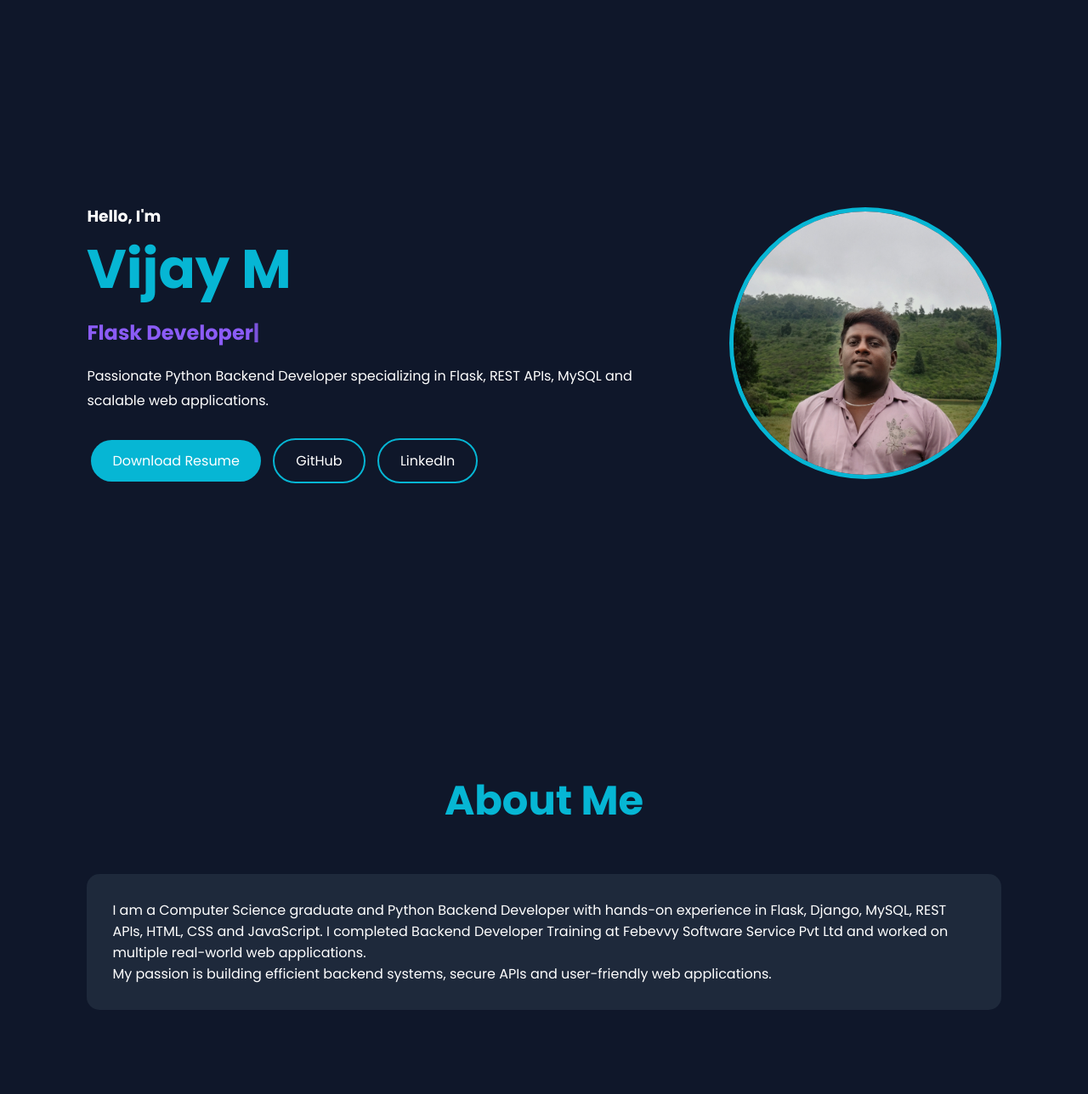
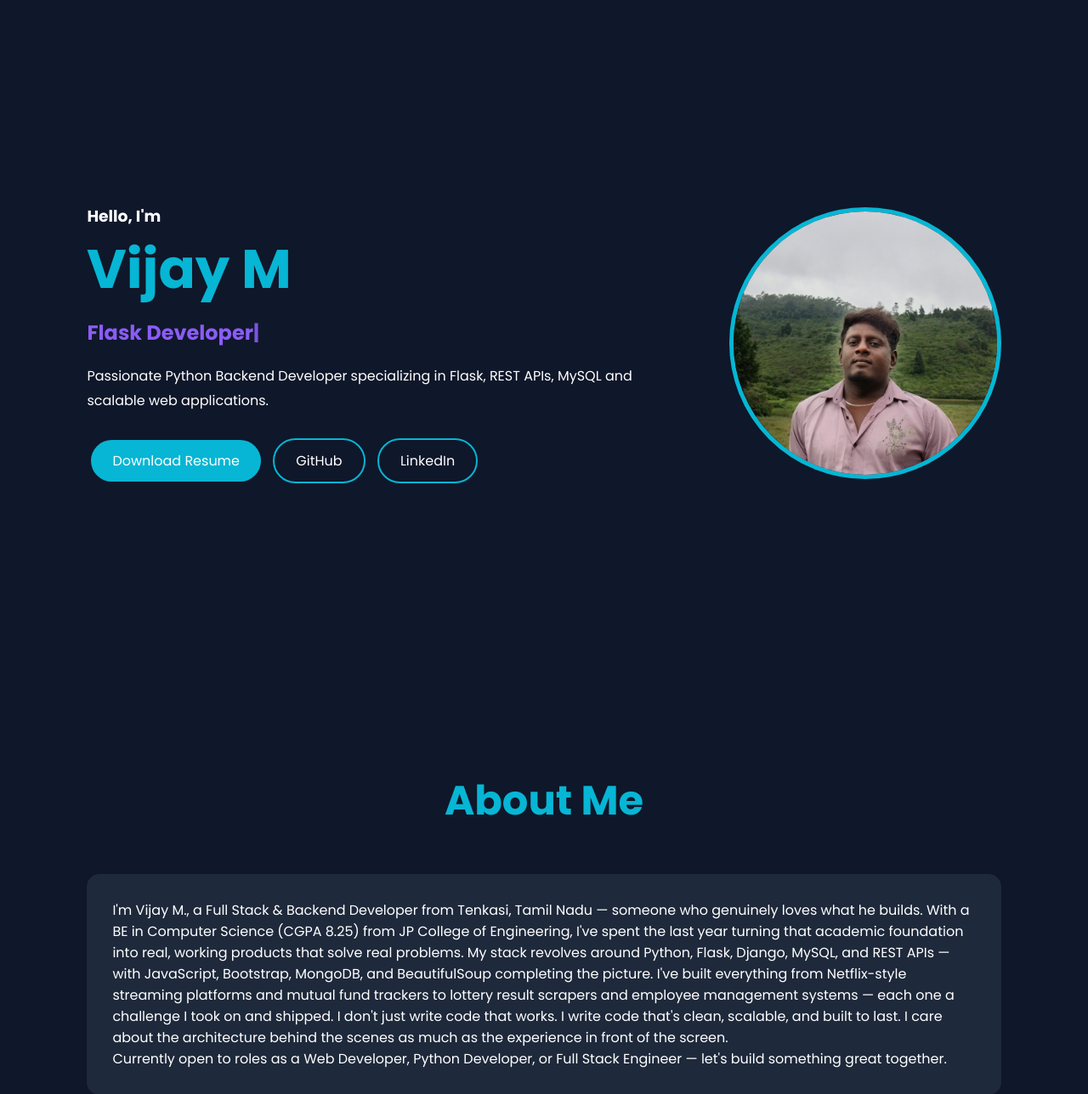
Before and after one commit to VijayM006/new_portfolio, a Flask app: page / in a window 1280 px wide. Shown: the part 640-1928 px from the top of the page at 85% size. Run offline with Flask 3, Linux system fonts and the light colour scheme.

Commit message:
Reset my about

```diff
--- a/app.py
+++ b/app.py
@@ -1,6 +1,10 @@
 from flask import Flask, render_template, request, flash, redirect, url_for, send_from_directory
 from flask_mail import Mail, Message
 import os
+from dotenv import load_dotenv
+
+
+load_dotenv()
 
 app = Flask(__name__)
 
@@ -15,10 +19,10 @@ app.config['MAIL_PORT'] = 587
 app.config['MAIL_USE_TLS'] = True
 
 # Your Gmail
-app.config['MAIL_USERNAME'] = 'vijayradankkl006@gmail.com'
+import os
 
-# Gmail App Password
-app.config['MAIL_PASSWORD'] = 'uldtljytrjgsqdth'
+app.config['MAIL_USERNAME'] = os.getenv('MAIL_USERNAME')
+app.config['MAIL_PASSWORD'] = os.getenv('MAIL_PASSWORD')
 
 mail = Mail(app)
 
--- a/templates/index.html
+++ b/templates/index.html
@@ -101,18 +101,17 @@
         <div class="glass-card" data-aos="fade-up">
 
             <p>
-                I am a Computer Science graduate and Python Backend Developer
-                with hands-on experience in Flask, Django, MySQL,
-                REST APIs, HTML, CSS and JavaScript.
+               I'm Vijay M., a Full Stack & Backend Developer from Tenkasi, Tamil Nadu — someone who genuinely loves what he builds. With a BE in Computer Science (CGPA 8.25) from JP College of Engineering, I've spent the last year turning that academic foundation into real, working products that solve real problems.
 
-                I completed Backend Developer Training at
-                Febevvy Software Service Pvt Ltd and worked on multiple
-                real-world web applications.
+               My stack revolves around Python, Flask, Django, MySQL, and REST APIs — with JavaScript, Bootstrap, MongoDB, and BeautifulSoup completing the picture. I've built everything from Netflix-style streaming platforms and mutual fund trackers to lottery result scrapers and employee management systems — each one a challenge I took on and shipped.
+
+               I don't just write code that works. I write code that's clean, scalable, and built to last. I care about the architecture behind the scenes as much as the experience in front of the screen.
+
+
             </p>
 
             <p>
-                My passion is building efficient backend systems,
-                secure APIs and user-friendly web applications.
+                Currently open to roles as a Web Developer, Python Developer, or Full Stack Engineer — let's build something great together.
             </p>
 
         </div>
```
